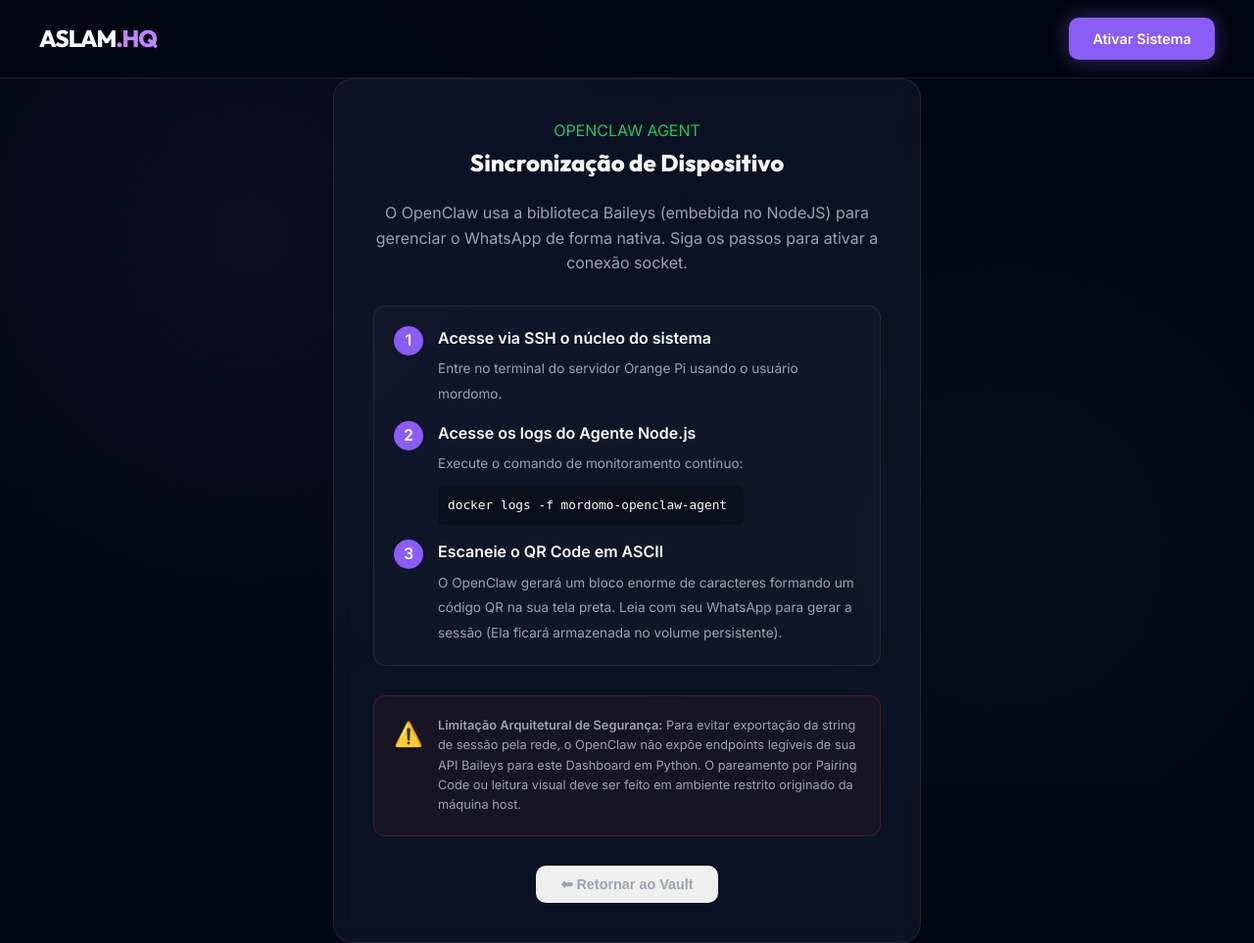
After one commit to AslamSys/mordomo-people, a FastAPI app: template src/templates/openclaw_wizard.html in a window 1280 px wide. The commit adds this page. Shown: the whole page at 98% size. Run offline with FastAPI, Linux system fonts and the light colour scheme; the template is opened without the code that fills it, so the values that code supplies are empty; parts of the project's set-up code (start-up, migrations or seed data) failed here and were passed over.

Commit message:
feat: openclaw whatsapp wizard step and instructions

```diff
--- a/src/dashboard.py
+++ b/src/dashboard.py
@@ -159,6 +159,11 @@ async def wizard_page(request: Request, mode: str = "persona", target: str = "se
     if not user: return RedirectResponse(url="/")
     return templates.TemplateResponse(request=request, name="wizard.html", context={"user": user, "mode": mode, "target": target})
 
+@app.get("/openclaw-wizard", response_class=HTMLResponse)
+async def openclaw_wizard_page(request: Request, user: dict = Depends(get_current_user)):
+    if not user: return RedirectResponse(url="/")
+    return templates.TemplateResponse(request=request, name="openclaw_wizard.html", context={})
+
 @app.post("/vault/save")
 async def save_vault_keys(
     request: Request,
--- /dev/null
+++ b/src/templates/openclaw_wizard.html
@@ -0,0 +1,49 @@
+{% extends "base.html" %}
+
+{% block title %}OpenClaw WhatsApp Pairing{% endblock %}
+
+{% block content %}
+<div style="display: flex; justify-content: center; align-items: center; min-height: 80vh;">
+    <div class="glass-card" style="width: 100%; max-width: 600px; padding: 40px; text-align: center;">
+        <span class="section-label" style="color: #22c55e;">OPENCLAW AGENT</span>
+        <h2 style="margin-bottom: 20px;">Sincronização de Dispositivo</h2>
+        <p style="color: var(--text-dim); margin-bottom: 30px;">O OpenClaw usa a biblioteca Baileys (embebida no NodeJS) para gerenciar o WhatsApp de forma nativa. Siga os passos para ativar a conexão socket.</p>
+
+        <div style="padding: 20px; background: rgba(255,255,255,0.02); border: 1px solid var(--border); border-radius: 12px; text-align: left; margin-bottom: 30px;">
+            <div style="display: flex; gap: 15px; margin-bottom: 15px;">
+                <div style="width: 30px; height: 30px; border-radius: 50%; background: var(--primary); color: white; display: flex; align-items: center; justify-content: center; font-weight: bold; flex-shrink: 0;">1</div>
+                <div>
+                    <strong style="display: block; margin-bottom: 5px;">Acesse via SSH o núcleo do sistema</strong>
+                    <span style="font-size: 0.85rem; color: var(--text-dim);">Entre no terminal do servidor Orange Pi usando o usuário mordomo.</span>
+                </div>
+            </div>
+
+            <div style="display: flex; gap: 15px; margin-bottom: 15px;">
+                <div style="width: 30px; height: 30px; border-radius: 50%; background: var(--primary); color: white; display: flex; align-items: center; justify-content: center; font-weight: bold; flex-shrink: 0;">2</div>
+                <div>
+                    <strong style="display: block; margin-bottom: 5px;">Acesse os logs do Agente Node.js</strong>
+                    <span style="font-size: 0.85rem; color: var(--text-dim);">Execute o comando de monitoramento contínuo:</span>
+                    <code style="display: block; background: rgba(0,0,0,0.3); padding: 10px; margin-top: 10px; border-radius: 6px; font-family: 'JetBrains Mono', monospace; font-size: 0.8rem;">docker logs -f mordomo-openclaw-agent</code>
+                </div>
+            </div>
+
+            <div style="display: flex; gap: 15px;">
+                <div style="width: 30px; height: 30px; border-radius: 50%; background: var(--primary); color: white; display: flex; align-items: center; justify-content: center; font-weight: bold; flex-shrink: 0;">3</div>
+                <div>
+                    <strong style="display: block; margin-bottom: 5px;">Escaneie o QR Code em ASCII</strong>
+                    <span style="font-size: 0.85rem; color: var(--text-dim);">O OpenClaw gerará um bloco enorme de caracteres formando um código QR na sua tela preta. Leia com seu WhatsApp para gerar a sessão (Ela ficará armazenada no volume persistente).</span>
+                </div>
+            </div>
+        </div>
+
+        <div style="display: flex; gap: 15px; padding: 20px; background: rgba(239, 68, 68, 0.05); border: 1px solid rgba(239, 68, 68, 0.2); border-radius: 12px; text-align: left; margin-bottom: 30px;">
+            <div style="font-size: 1.5rem;">⚠️</div>
+            <div style="font-size: 0.8rem; color: var(--text-dim);">
+                <b>Limitação Arquitetural de Segurança:</b> Para evitar exportação da string de sessão pela rede, o OpenClaw não expõe endpoints legíveis de sua API Baileys para este Dashboard em Python. O pareamento por Pairing Code ou leitura visual deve ser feito em ambiente restrito originado da máquina host.
+            </div>
+        </div>
+
+        <button class="btn btn-outline" onclick="window.location.href='/#sect-vault'">⬅ Retornar ao Vault</button>
+    </div>
+</div>
+{% endblock %}
```
Also changed, not shown: src/templates/vault.html (+17 -0 lines).
